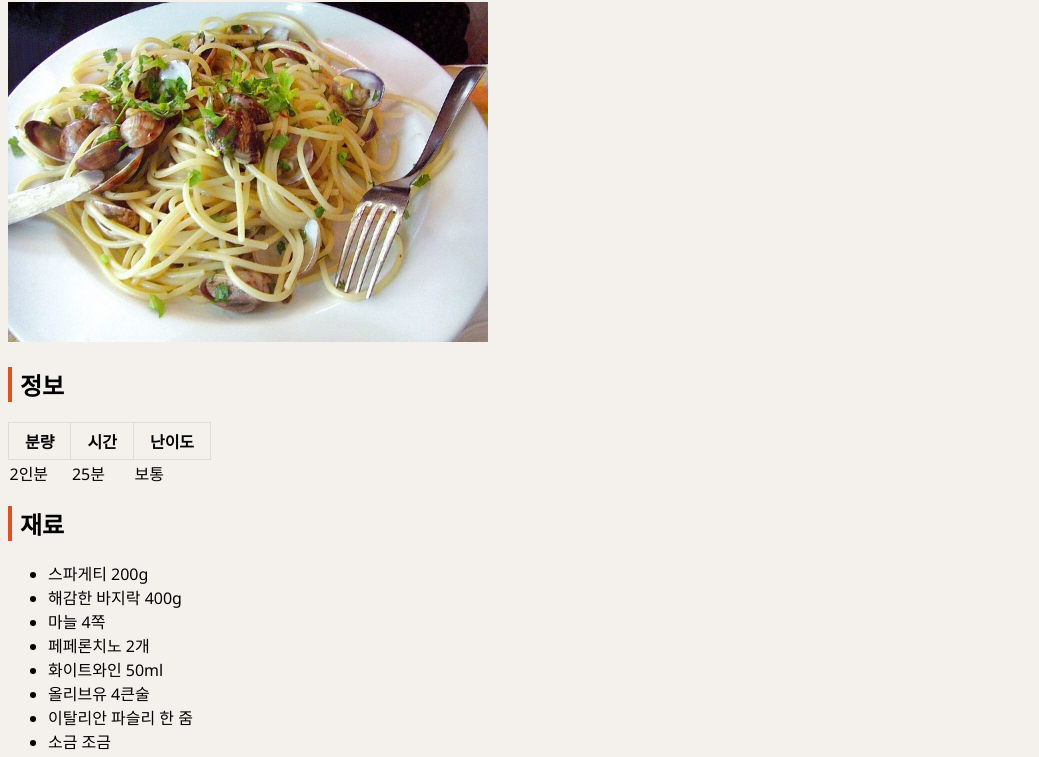
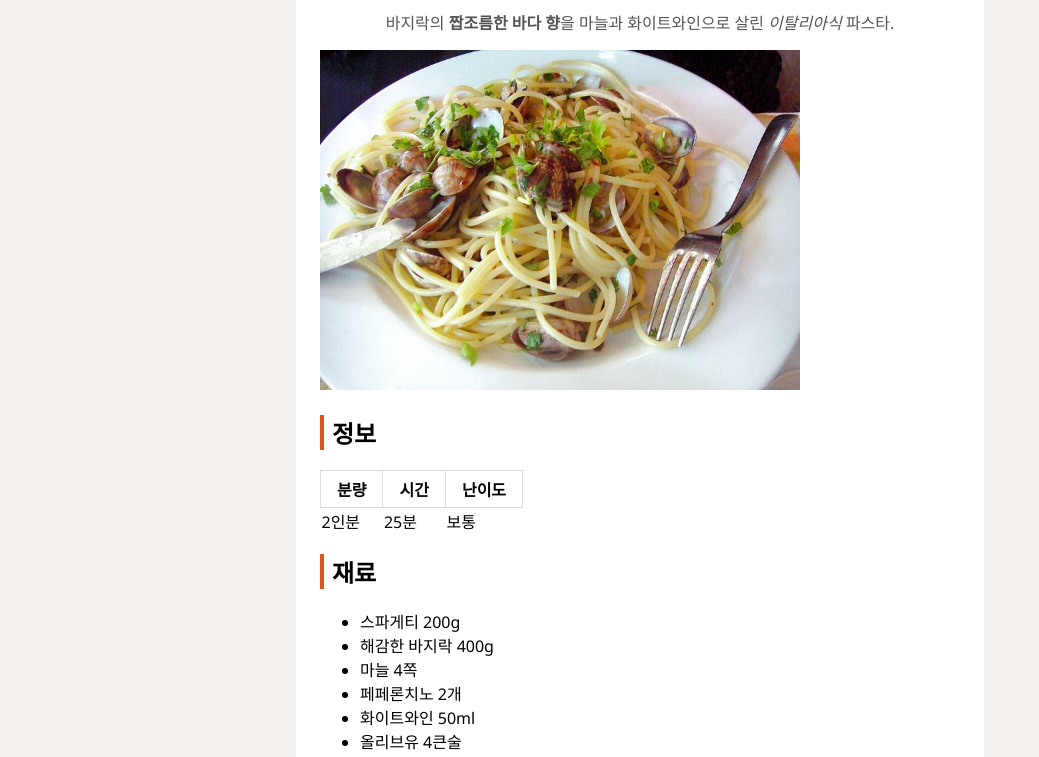
Before and after one commit to leejhy0542/oss-week07, a plain HTML site: page index.html in a window 1280 px wide. Shown: the part 127-884 px from the top of the page, without its empty margins (0-1039 px from the left). Drawn offline with Linux system fonts and the light colour scheme.

Commit message:
p3: box model

```diff
--- a/index.html
+++ b/index.html
@@ -7,7 +7,8 @@
   <link rel="stylesheet" href="style.css">
 </head>
 <body>
-  <!-- P1: 여기에 레시피를 씁니다 -->
+  <div id="wrapper">
+<!-- P1: 여기에 레시피를 씁니다 -->
    <h1 id="title">봉골레 파스타</h1>
    <p class="summary">바지락의 <strong>짭조름한 바다 향</strong>을 마늘과 화이트와인으로 살린 <em>이탈리아식</em> 파스타.</p>
    <img src="images/vongole.jpg" alt="바지락과 파슬리를 올린 스파게티 한 접시" width="480">
@@ -40,5 +41,6 @@
     <li>다진 파슬리를 뿌리고 올리브유를 한 번 더 둘러 낸다.</li>
    </ol>
    <p>더 알아보기: <a href="https://ko.wikipedia.org/wiki/스파게티_알레_봉골레">위키백과 스파게티 알레 봉골레</a></p>
+  </div>
 </body>
 </html>
--- a/style.css
+++ b/style.css
@@ -26,3 +26,11 @@ th{
 #title{
     text-align: center;
 }
+
+#wrapper{
+    width: 640px;
+    background: white;
+    margin: 24px auto;
+    padding: 24px;
+    border-radius: 10px;
+}
```
